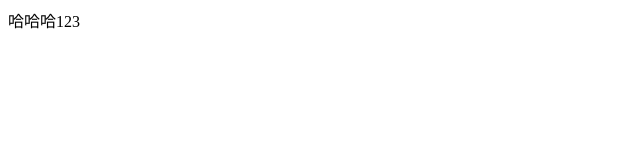
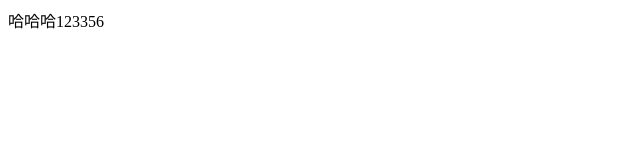
Before and after one commit to chenxing94/test, a plain HTML site: page index.html in a window 1280 px wide. Shown: the full height of the page, 0-640 px from the left. Drawn offline with Linux system fonts and the light colour scheme.

Commit message:
第三次提交

```diff
--- a/index.html
+++ b/index.html
@@ -7,6 +7,6 @@
     <title>Document</title>
 </head>
 <body>
-    <div>哈哈哈123</div>
+    <div>哈哈哈123356</div>
 </body>
 </html>
```
